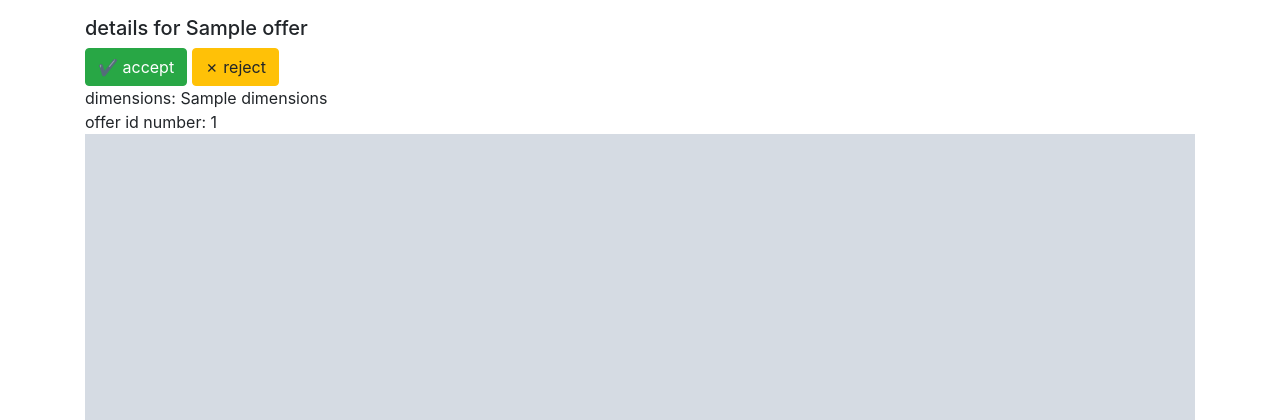
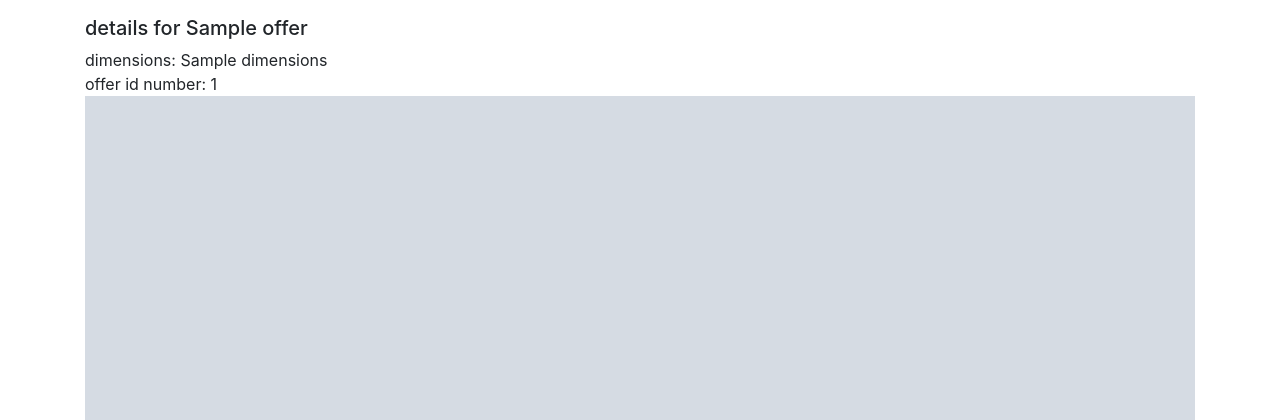
Before and after one commit to circius/mabd-flask, a Flask app: template src/mabd/flask_interface/templates/matching_offer_details.html in a window 1280 px wide. Shown: the part 104-524 px from the top of the page. Run offline with Flask 2, Linux system fonts and the light colour scheme; the template is opened without the code that fills it: most values are stand-ins (such as "Sample title", 1, 10 or a date in 2020); grey boxes marked "Sample" are stand-in pictures; parts of the project's set-up code (start-up, migrations or seed data) failed here and were passed over; some libraries are stand-ins or nearby versions.

Commit message:
get rid of "accept" and "reject" buttons for matching offer details, to dodge bug

```diff
--- a/src/mabd/flask_interface/templates/matching_offer_details.html
+++ b/src/mabd/flask_interface/templates/matching_offer_details.html
@@ -13,14 +13,6 @@
 {% endblock breadcrumbs %}
 {% block content %}
   <h5>details for {{offer['item_name']}}</h5>
-  <div>
-    <a class="btn btn-success" href="{{ url_for('user.matching_offer_perform_action', request_id=request_id, offer_number=offer['offer_number'], action="accept")}}">
-      ✔ accept
-    </a>
-    <a class="btn btn-warning" href="{{ url_for('user.matching_offer_perform_action', request_id=request_id, offer_number=offer['offer_number'], action="reject")}}">
-      ✗ reject
-    </a>
-  </div>
   dimensions:
   {% if offer['dimensions'] != []  %}
     {{ dimensions }}
```
